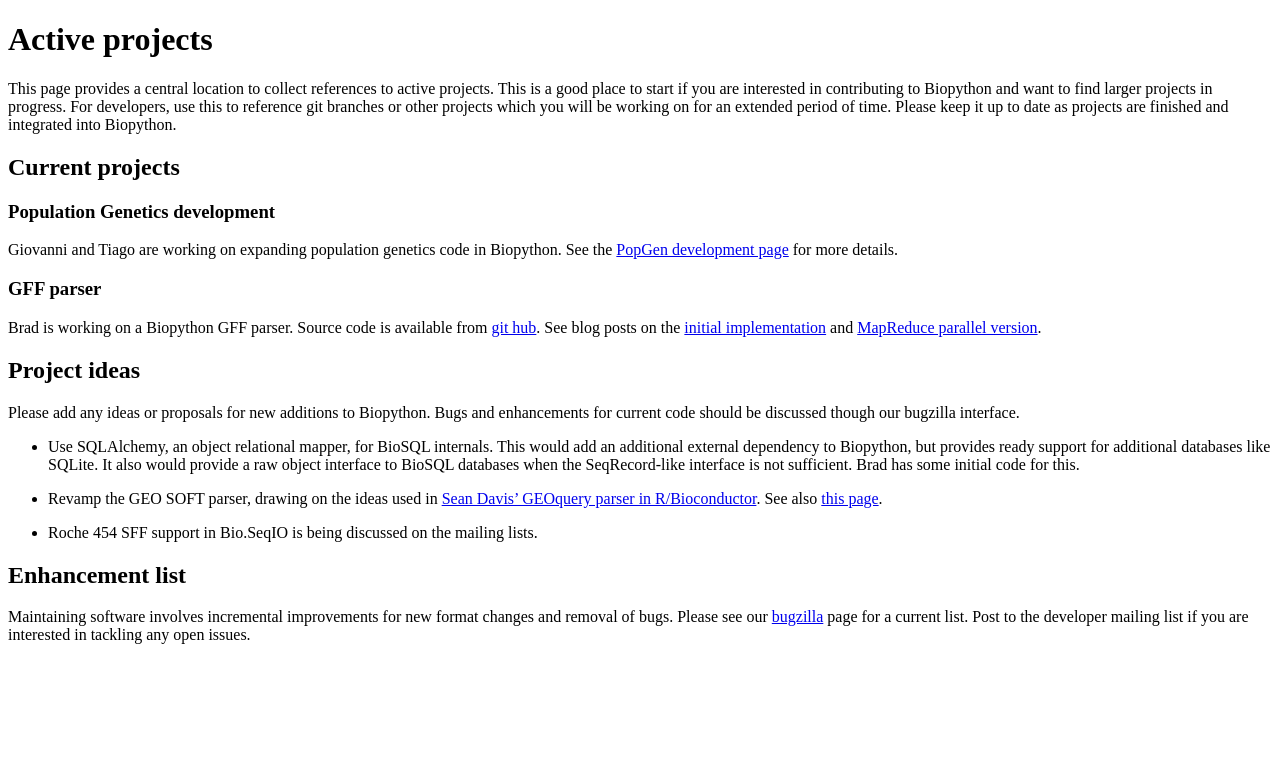
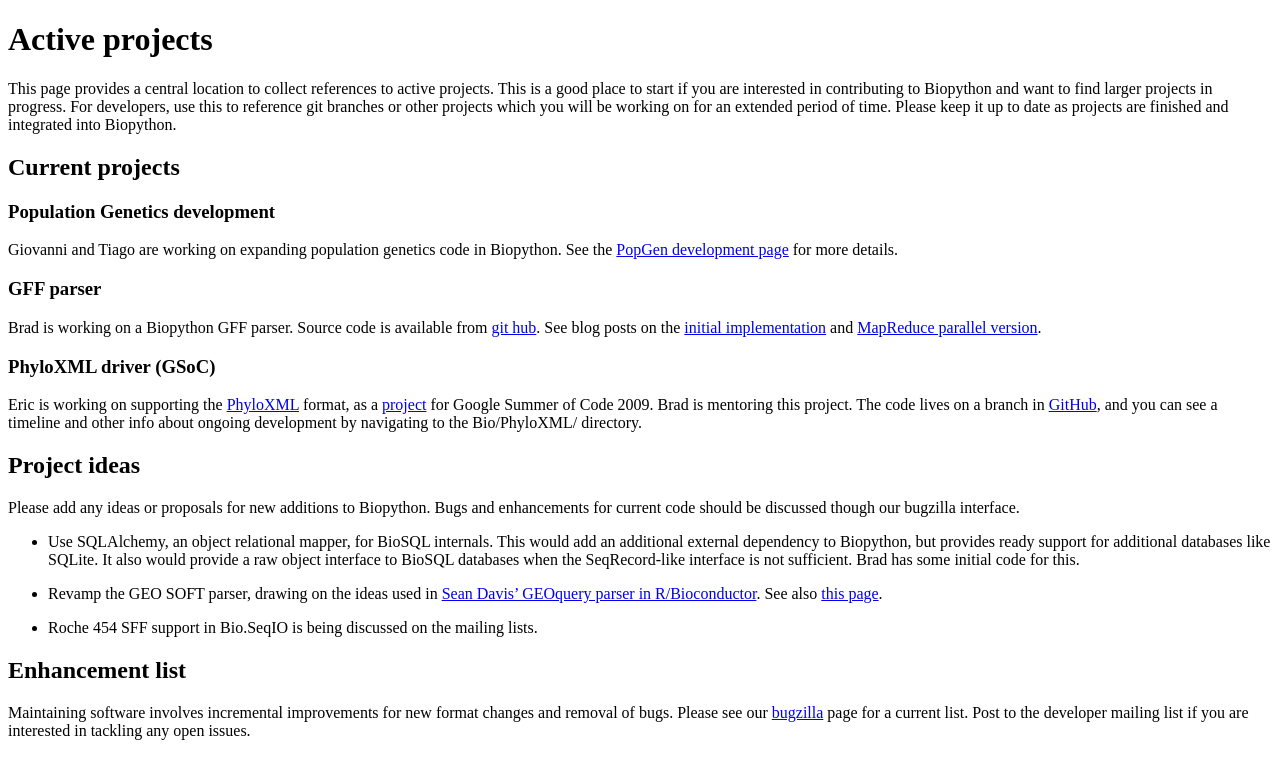
Before and after one commit to biopython/biopython.github.io, a Jekyll site: the page built from wiki/Active_projects.md, in a window 1280 px wide. Shown: the top 779 px of the page. Built offline with Jekyll 4.4.1, drawn with Linux system fonts in a browser that asks for light colours.

Commit message:
/* Current projects */ Listed the phyloXML project for GSoC

```diff
--- a/wiki/Active_projects.md
+++ b/wiki/Active_projects.md
@@ -28,6 +28,17 @@ posts on the [initial
 implementation](http://bcbio.wordpress.com/2009/03/08/initial-gff-parser-for-biopython/)
 and [MapReduce parallel
 version](http://bcbio.wordpress.com/2009/03/22/mapreduce-implementation-of-gff-parsing-for-biopython/).
+
+### PhyloXML driver (GSoC)
+
+Eric is working on supporting the [PhyloXML](http://www.phyloxml.org/)
+format, as a
+[project](http://socghop.appspot.com/student_project/show/google/gsoc2009/nescent/t124022798969)
+for Google Summer of Code 2009. Brad is mentoring this project. The code
+lives on a branch in
+[GitHub](http://github.com/etal/biopython/tree/phyloxml), and you can
+see a timeline and other info about ongoing development by navigating to
+the Bio/PhyloXML/ directory.
 
 Project ideas
 -------------
```
Also changed, not shown: 1 other file.
